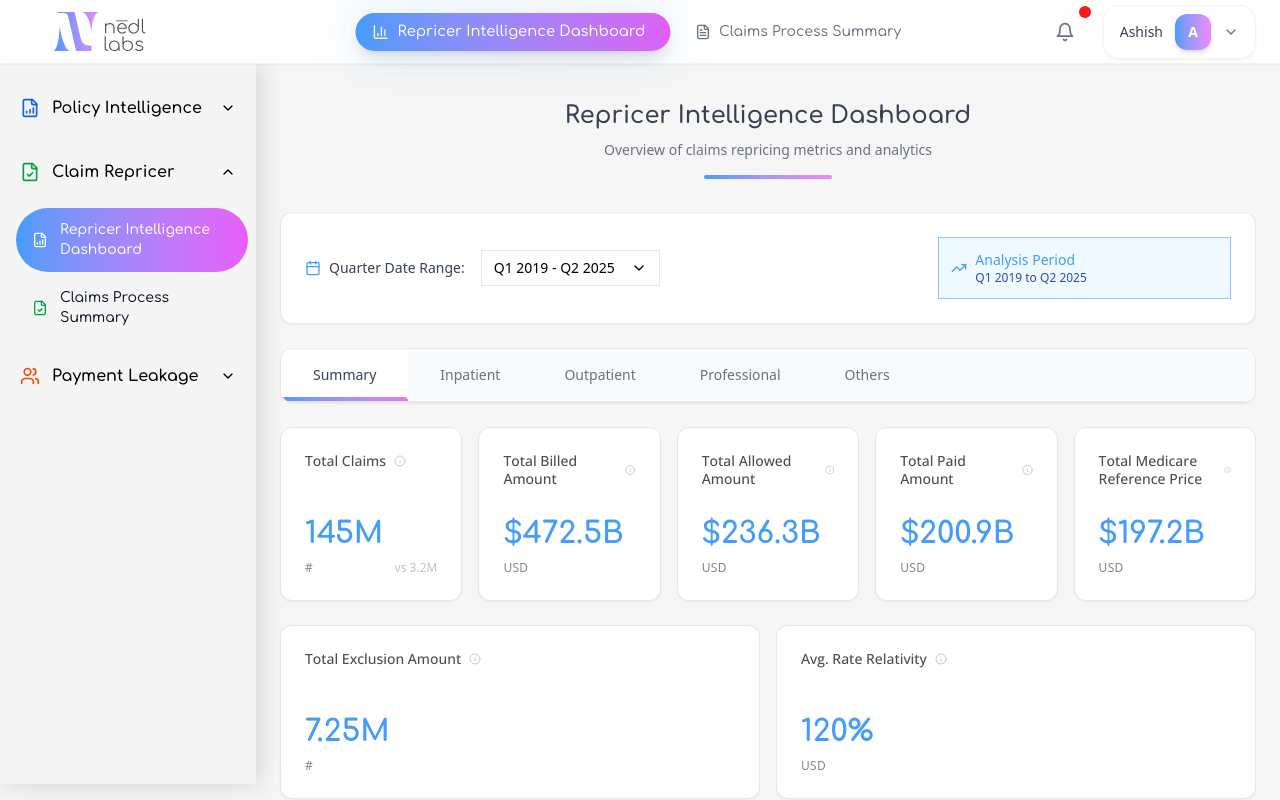
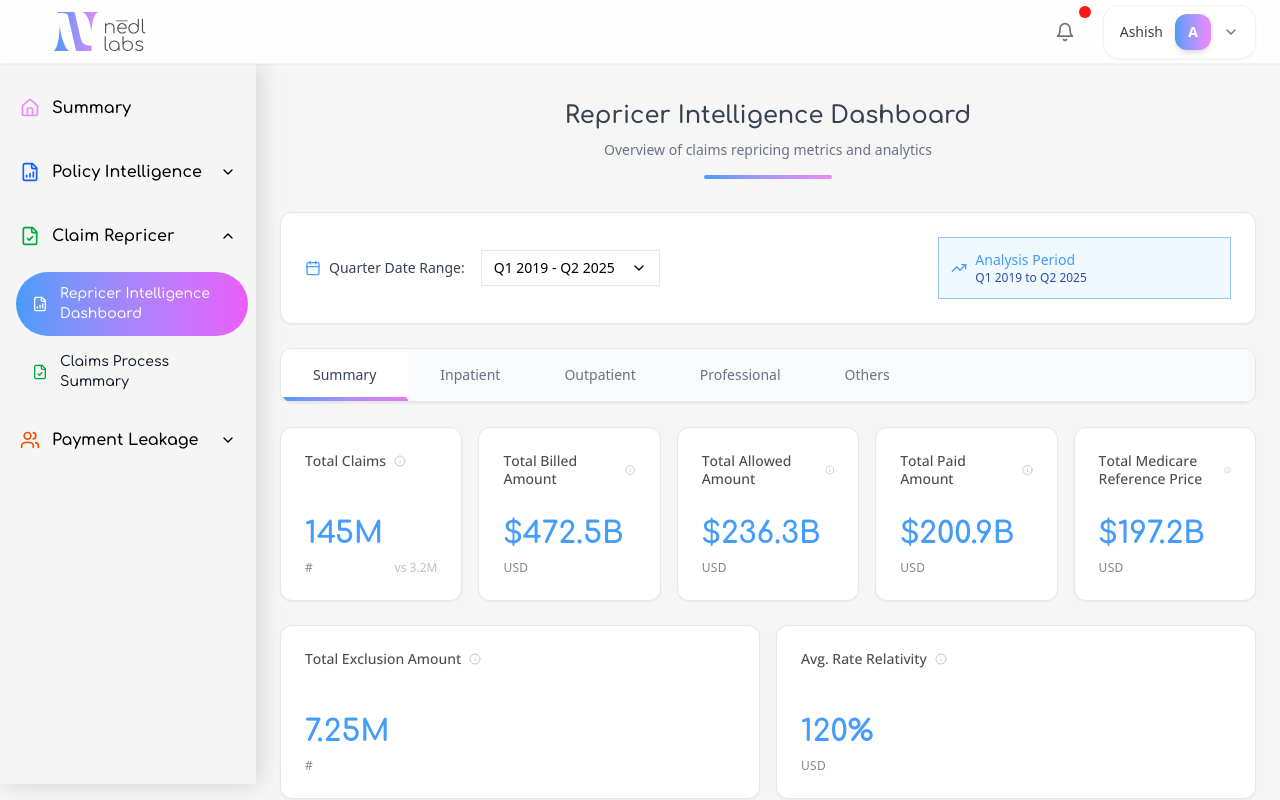
Before and after one commit to nedllabs/repricer-dashboard, a Next.js app: page / in a window 1280 px wide. Shown: the top 800 px of the page. Built offline with nearby package versions, Linux system fonts and the light colour scheme.

Commit message:
Update Menu

```diff
--- a/components/header-navigation.tsx
+++ b/components/header-navigation.tsx
@@ -18,19 +18,6 @@ export function HeaderNavigation({ onSidebarToggle }: HeaderNavigationProps) {
     window.location.href = "/";
   };
 
-  const navigationItems = [
-    {
-      href: "/",
-      label: "Repricer Intelligence Dashboard",
-      icon: BarChart3,
-    },
-    {
-      href: "/claims-process",
-      label: "Claims Process Summary",
-      icon: FileText,
-    },
-  ];
-
   return (
     <header className="bg-white/90 backdrop-blur-md border-b border-[#e5e7eb]/50 px-4 lg:px-6 sticky top-0 z-50 shadow-xs">
       <div className="flex justify-between mx-auto">
@@ -50,34 +37,6 @@ export function HeaderNavigation({ onSidebarToggle }: HeaderNavigationProps) {
             >
               <NedlLogo className="p-3" />
             </button>
-          </div>
-        </div>
-
-        {/* Desktop Navigation - Hidden on mobile */}
-        <div className="hidden lg:flex items-center justify-center flex-2">
-          <div className="flex items-center bg-white/80 backdrop-blur-xs rounded-2xl p-2 ">
-            {navigationItems.map((item) => {
-              const IconComponent = item.icon;
-              return (
-                <Link
-                  key={item.href}
-                  href={item.href}
-                  className={`relative px-4 xl:px-4 mx-2 py-2 text-sm font-medium transition-all duration-300 rounded-3xl flex items-center space-x-2 ${
-                    pathname === item.href
-                      ? "bg-linear-to-r from-[#449CFB] to-[#E85DF9] text-white shadow-lg transform scale-105"
-                      : "text-[#6b7280] hover:text-[#374151] hover:bg-white/70"
-                  }`}
-                >
-                  <IconComponent className="w-4 h-4" />
-                  <span className="relative z-10 font-comfortaa">
-                    {item.label}
-                  </span>
-                  {pathname === item.href && (
-                    <div className="absolute inset-0 bg-linear-to-r from-[#449cfb]/20 to-[#5489c2]/20 rounded-xl blur-xl"></div>
-                  )}
-                </Link>
-              );
-            })}
           </div>
         </div>
 
--- a/components/sidebar/sidebar-navigation.tsx
+++ b/components/sidebar/sidebar-navigation.tsx
@@ -8,6 +8,7 @@ import {
   FileCheck,
   X,
   ChevronDown,
+  House,
 } from "lucide-react";
 import { cn } from "@/lib/utils";
 import { useState, useEffect } from "react";
@@ -57,6 +58,13 @@ export function SidebarNavigation({
 
   const quickNavItems: NavigationItem[] = [
     {
+      id: "summary",
+      icon: House,
+      label: "Summary",
+      color: "text-[#f087fb]",
+      href: "https://nedl-dashboard.vercel.app/summary",
+    },
+    {
       id: "policy-intelligence",
       icon: FileBarChart,
       label: "Policy Intelligence",
@@ -68,7 +76,7 @@ export function SidebarNavigation({
           icon: FileBarChart,
           label: "Overview",
           color: "text-blue-600",
-          href: "https://nedl-dashboard.vercel.app/",
+          href: "https://nedl-dashboard.vercel.app/dashboard",
         },
         {
           id: "bookmarked",
```
